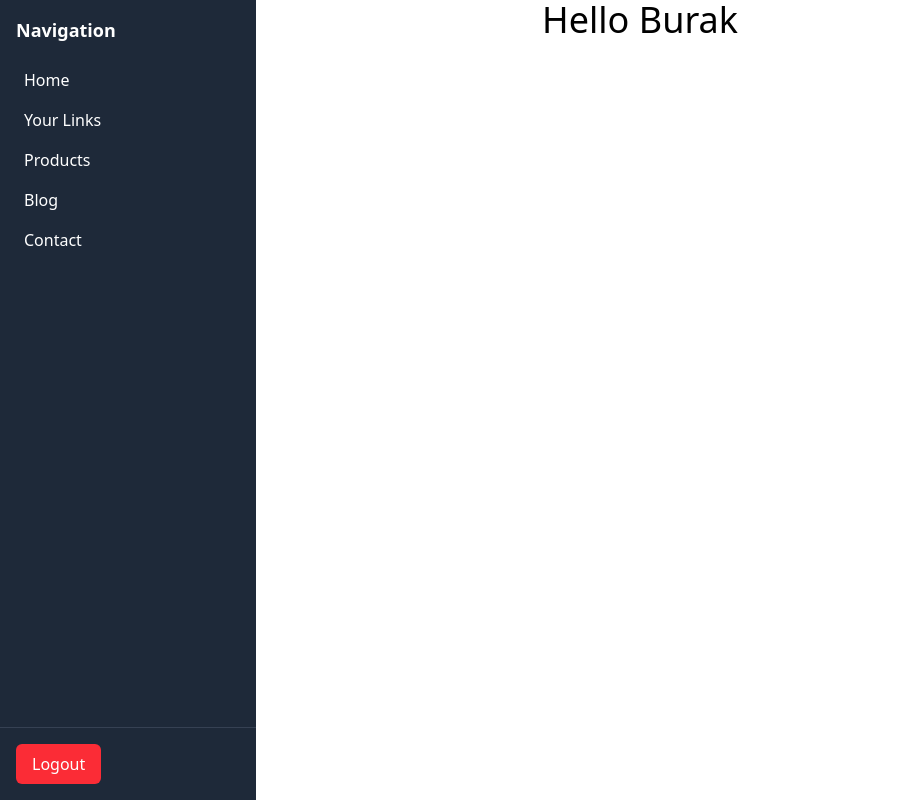
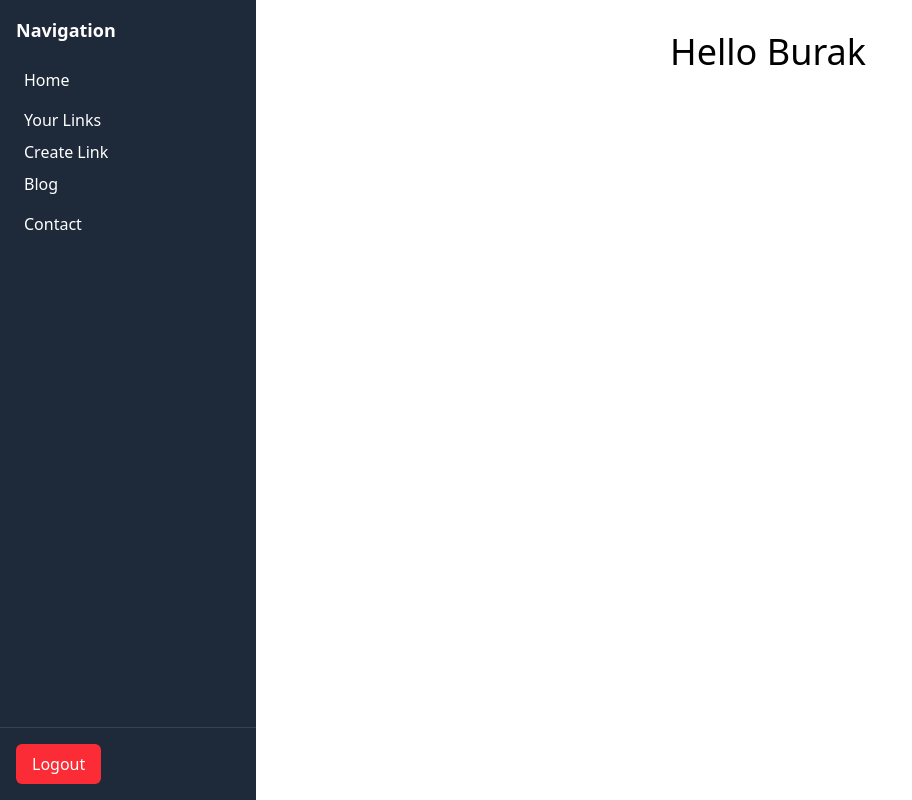
Before and after one commit to BuraYu/linkpulse, a Next.js app: page /dashboard in a window 1280 px wide. Shown: the whole page, without its empty margins (0-912 px from the left). Built offline with nearby package versions, Linux system fonts and the light colour scheme.

Commit message:
feat: add layout component for sidebar

```diff
--- /dev/null
+++ b/src/app/dashboard/components/Layout.tsx
@@ -0,0 +1,47 @@
+"use client";
+
+import Sidebar from "./Sidebar";
+import { useState, useEffect } from "react";
+
+const Layout = ({ children }: { children: React.ReactNode }) => {
+  const [isSidebarOpen, setIsSidebarOpen] = useState<boolean>(true);
+  const [isMobile, setIsMobile] = useState<boolean>(false);
+
+  useEffect(() => {
+    const handleResize = () => {
+      if (window.innerWidth >= 768) {
+        setIsSidebarOpen(true);
+        setIsMobile(false);
+      } else {
+        setIsSidebarOpen(false);
+        setIsMobile(true);
+      }
+    };
+
+    handleResize();
+    window.addEventListener("resize", handleResize);
+
+    return () => {
+      window.removeEventListener("resize", handleResize);
+    };
+  }, []);
+
+  return (
+    <div className="flex">
+      <Sidebar
+        isOpen={isSidebarOpen}
+        setIsOpen={setIsSidebarOpen}
+        isMobile={isMobile}
+      />
+      <main
+        className={`flex-1 transition-all duration-300 pt-8 ${
+          isSidebarOpen && !isMobile ? "ml-64" : "ml-0"
+        }`}
+      >
+        {children}
+      </main>
+    </div>
+  );
+};
+
+export default Layout;
--- a/src/app/dashboard/components/Sidebar.tsx
+++ b/src/app/dashboard/components/Sidebar.tsx
@@ -1,57 +1,40 @@
-"use client";
+import Image from "next/image";
+import Link from "next/link";
+import LogoutButton from "./SignOut";
 
-import { useState, useEffect } from "react";
-import LogoutButton from "./SignOut";
-import Image from "next/image";
-
-const Sidebar = () => {
-  const [isOpen, setIsOpen] = useState<boolean>(false);
-  const [mobile, setMobile] = useState<boolean>(false);
-
-  useEffect(() => {
-    const handleResize = () => {
-      if (window.innerWidth >= 768) {
-        setIsOpen(true);
-        setMobile(false);
-      } else {
-        setIsOpen(false);
-        setMobile(true);
-      }
-    };
-
-    handleResize();
-    window.addEventListener("resize", handleResize);
-
-    return () => {
-      window.removeEventListener("resize", handleResize);
-    };
-  }, []);
-
+const Sidebar = ({
+  isOpen,
+  setIsOpen,
+  isMobile,
+}: {
+  isOpen: boolean;
+  setIsOpen: (open: boolean) => void;
+  isMobile: boolean;
+}) => {
   const toggleSidebar = () => {
     setIsOpen(!isOpen);
   };
 
   return (
     <div>
-      {/* hamburger menu */}
+      {/* Hamburger menu */}
       <button
         className="md:hidden p-4 text-gray-800 fixed top-4 left-4"
         onClick={toggleSidebar}
       >
-        {" "}
         <Image src="/menuButton.svg" alt="Menu Button" width={24} height={24} />
       </button>
 
-      {/* sidebar */}
+      {/* Sidebar */}
       <div
         className={`fixed top-0 left-0 h-screen w-64 bg-gray-800 text-white flex flex-col justify-between transform ${
           isOpen ? "translate-x-0" : "-translate-x-full"
         } transition-transform duration-300 z-40`}
       >
-        {/* close Button */}
+        {/* Close Button */}
         <button
           className={`absolute top-4 right-4 text-white ${
-            mobile ? "block" : "hidden"
+            isOpen && isMobile ? "block" : "hidden"
           }`}
           onClick={toggleSidebar}
         >
@@ -65,16 +48,19 @@ const Sidebar = () => {
 
         <div className="p-4">
           <h3 className="text-lg font-bold mb-4">Navigation</h3>
-          <ul className="">
+          <ul>
             <li className="hover:bg-gray-700 p-2 rounded-md cursor-pointer">
               Home
             </li>
             <li className="hover:bg-gray-700 p-2 rounded-md cursor-pointer">
               Your Links
             </li>
-            <li className="hover:bg-gray-700 p-2 rounded-md cursor-pointer">
-              Products
-            </li>
+            <Link
+              className="hover:bg-gray-700 p-2 rounded-md cursor-pointer"
+              href="/dashboard/createlink"
+            >
+              Create Link
+            </Link>
             <li className="hover:bg-gray-700 p-2 rounded-md cursor-pointer">
               Blog
             </li>
--- a/src/app/dashboard/page.tsx
+++ b/src/app/dashboard/page.tsx
@@ -1,12 +1,11 @@
-import Sidebar from "./components/Sidebar";
+import Layout from "./components/Layout";
 
-export default function Dashbaord() {
+export default function Dashboard() {
   return (
-    <div className="flex w-full h-screen">
-      <Sidebar />
+    <Layout>
       <div className="flex justify-center items-start w-full">
         <h1 className="text-4xl">Hello Burak</h1>
       </div>
-    </div>
+    </Layout>
   );
 }
```
